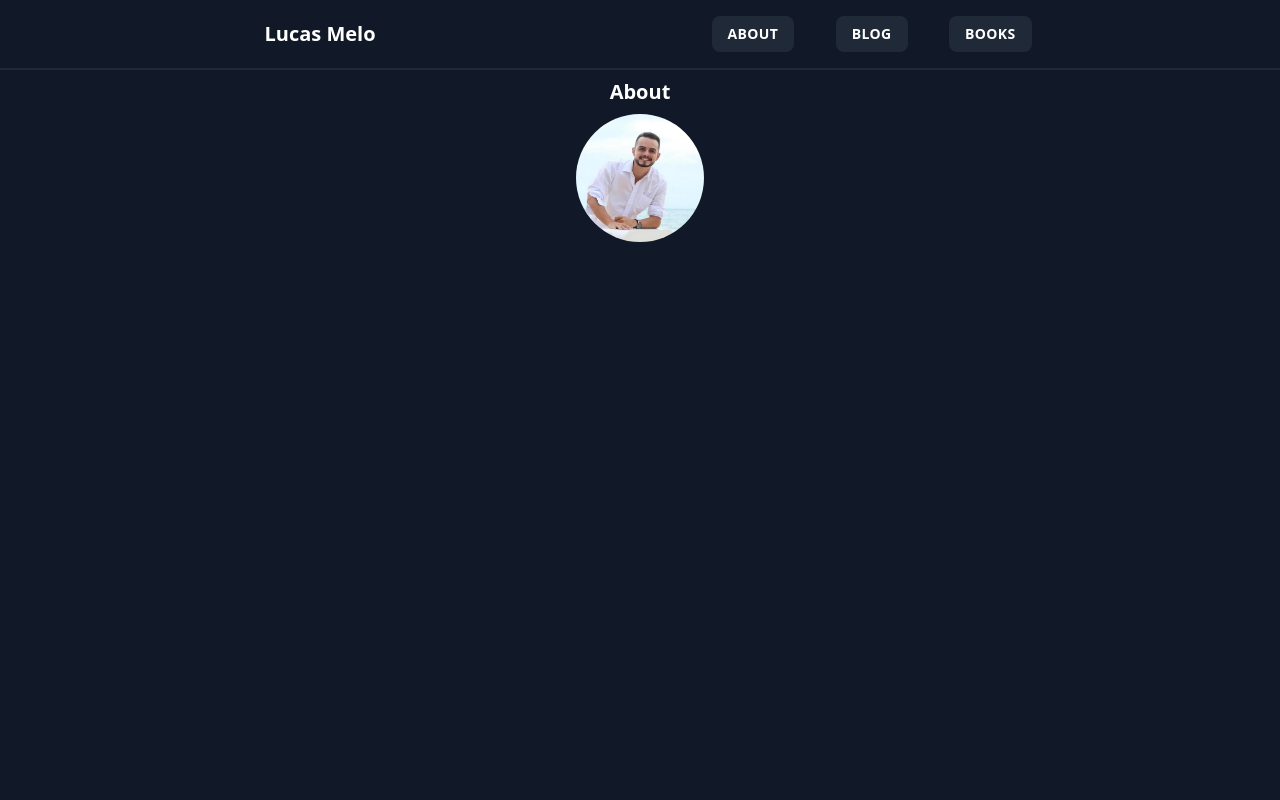
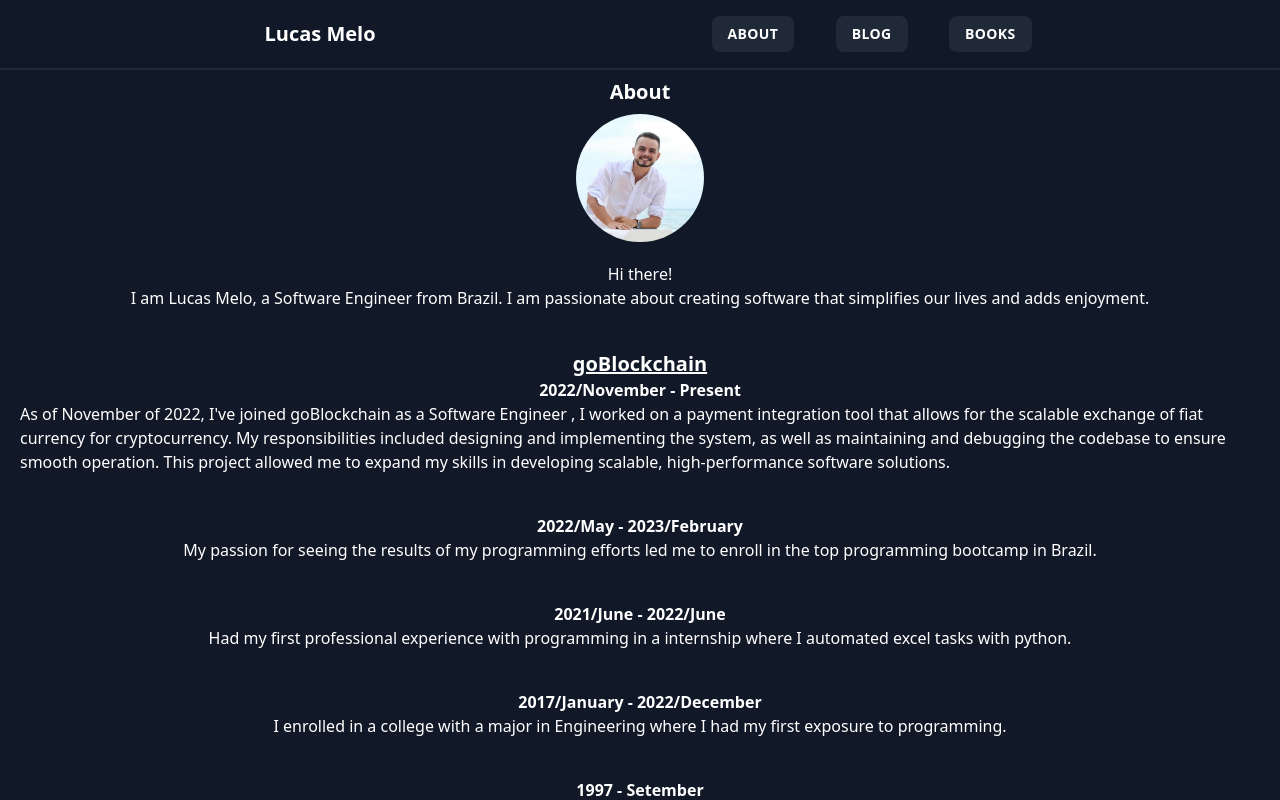
Before and after one commit to Lucas-Melo0/Website, a Next.js app: page /about in a window 1280 px wide. Shown: the top 800 px of the page. Built offline with nearby package versions, Linux system fonts and the light colour scheme.

Commit message:
feat:Finish About page

```diff
--- a/app/about/page.tsx
+++ b/app/about/page.tsx
@@ -4,11 +4,58 @@ export default function Page() {
   return (
     <div className="min-h-screen bg-gray-900">
       <div className="container mx-auto">
-        <div className="flex flex-col items-center justify-center font-bold text-white">
-          <h1 className="text-xl mt-2">About</h1>
+        <div className="flex flex-col items-center justify-center text-white">
+          <h1 className="text-xl font-bold mt-2">About</h1>
           <div className="w-32 mt-2">
             <Image className="rounded-full object-fit" src={profilePic} alt="Picture of the author" />
           </div>
+        </div>
+        <div className="flex flex-col items-center justify-center p-5 ">
+          <h1 className="text-white">Hi there!</h1>
+          <h2 className="text-white">
+            I am Lucas Melo, a Software Engineer from Brazil. I am passionate about creating software that simplifies
+            our lives and adds enjoyment.
+          </h2>
+        </div>
+        <div className="flex flex-col items-center text-white p-5">
+          <a
+            href="https://goblockchain.io/"
+            target="_blank"
+            rel="noopener noreferrer"
+            className="font-bold text-xl underline"
+          >
+            goBlockchain
+          </a>
+          <h3 className="font-bold">2022/November - Present </h3>
+          <h3>
+            As of November of 2022, I've joined goBlockchain as a Software Engineer , I worked on a payment integration
+            tool that allows for the scalable exchange of fiat currency for cryptocurrency. My responsibilities included
+            designing and implementing the system, as well as maintaining and debugging the codebase to ensure smooth
+            operation. This project allowed me to expand my skills in developing scalable, high-performance software
+            solutions.
+          </h3>
+        </div>
+        <div className="flex flex-col items-center text-white p-5">
+          <h3 className="font-bold">2022/May - 2023/February </h3>
+          <h3>
+            My passion for seeing the results of my programming efforts led me to enroll in the top programming bootcamp
+            in Brazil.
+          </h3>
+        </div>
+        <div className="flex flex-col items-center text-white p-5">
+          <h3 className="font-bold">2021/June - 2022/June </h3>
+          <h3>
+            Had my first professional experience with programming in a internship where I automated excel tasks with
+            python.
+          </h3>
+        </div>
+        <div className="flex flex-col items-center text-white p-5">
+          <h3 className="font-bold">2017/January - 2022/December</h3>
+          <h3>I enrolled in a college with a major in Engineering where I had my first exposure to programming.</h3>
+        </div>
+        <div className="flex flex-col items-center text-white p-5">
+          <h3 className="font-bold">1997 - Setember</h3>
+          <h3>Hello world.</h3>
         </div>
       </div>
     </div>
--- a/app/head.tsx
+++ b/app/head.tsx
@@ -1,10 +1,10 @@
 export default function Head() {
   return (
     <>
-      <title>Create Next App</title>
+      <title>Lucasdev</title>
       <meta content="width=device-width, initial-scale=1" name="viewport" />
       <meta name="description" content="Generated by create next app" />
       <link rel="icon" href="/favicon.ico" />
     </>
-  )
+  );
 }
```
